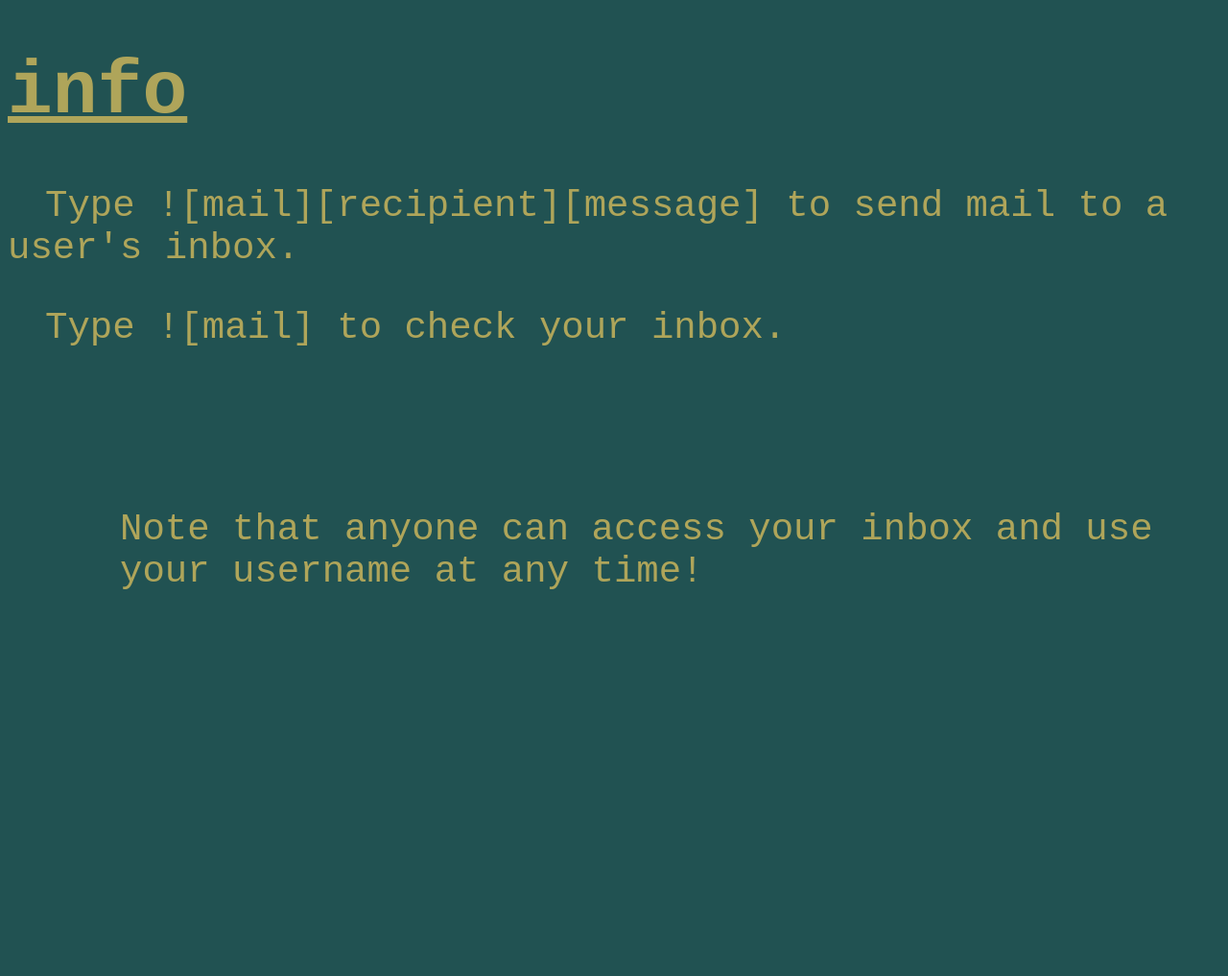
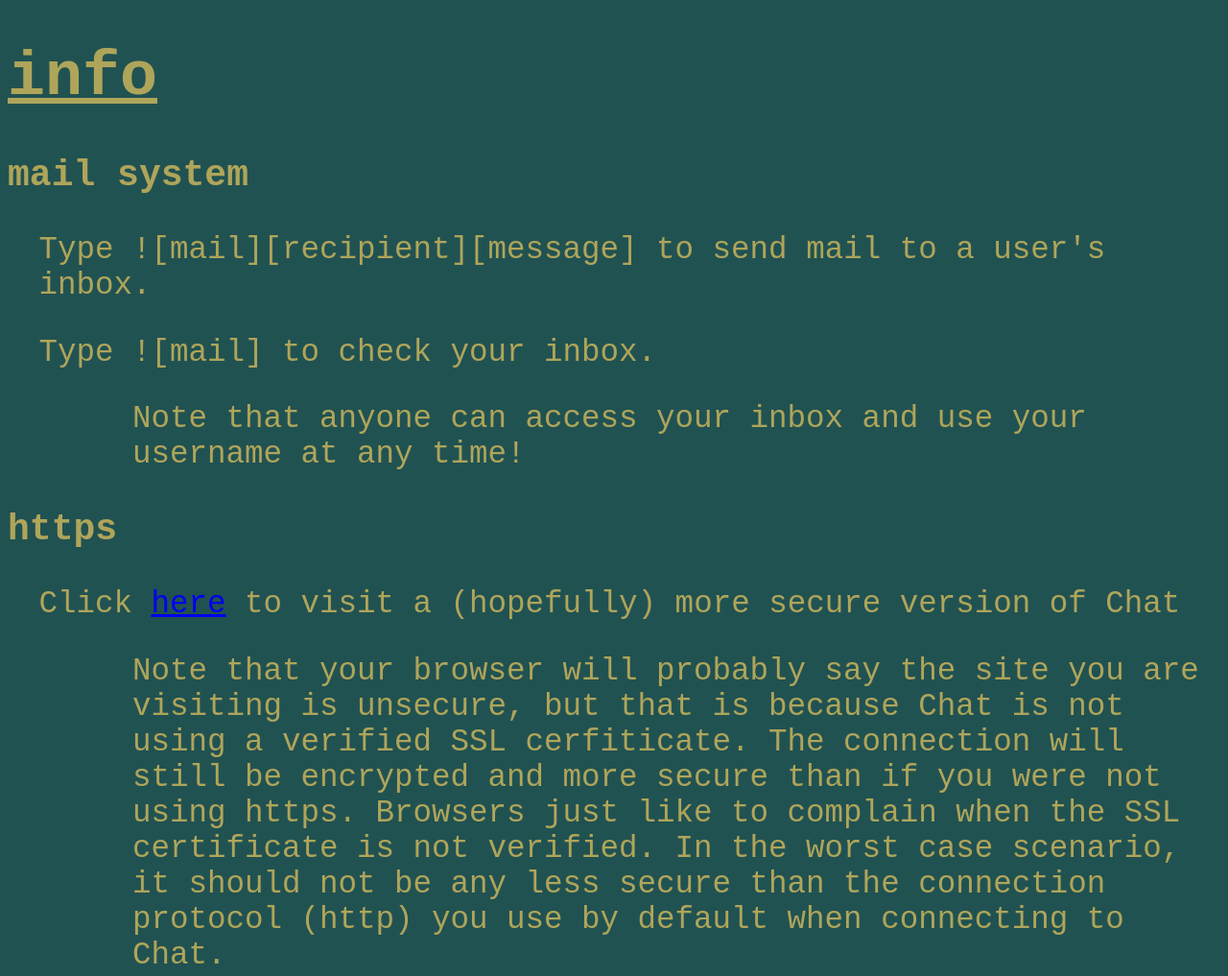
Before and after one commit to Stan-Stani/Chat, a website: page public/subpages/info.html in a window 1280 px wide. Shown: the whole page at 96% size. Before the commit the page ends 800 px from the top, so only its background shows below. Drawn offline with Linux system fonts and the light colour scheme.

Commit message:
Add basic https server for Chat app itself. (Static server is still only running on http) Modify info.html to explain and link to https version of app.

```diff
--- a/public/subpages/info.html
+++ b/public/subpages/info.html
@@ -2,13 +2,27 @@
 <html>
   <head>
     <title>Info</title>
+    <style>
+      .indent {
+        margin-left: 1em;
+      }
+
+      .indent2 {
+        margin-left: 4em;
+      }
+    </style>
   </head>
-  <body style="background-color: #215252; color: #afa55a; font-family: monospace; font-size: 3em;">
+  <body style="background-color: #215252; color: #afa55a; font-family: monospace; font-size: 2.5em;">
     <h1><u>info</u></h1>
-    <p style="text-indent: 1em;">Type ![mail][recipient][message] to send mail to a user's inbox.</p>
-    <p style="text-indent: 1em;">Type ![mail] to check your inbox.</p>
-    <br>
-    <br>
-    <p style="padding-right: 1em; padding-left: 3em">Note that anyone can access your inbox and use your username at any time!</p>
+    <h3>mail system</h3>
+    <p class="indent">Type ![mail][recipient][message] to send mail to a user's inbox.</p>
+    <p class="indent">Type ![mail] to check your inbox.</p>
+    <p class="indent2">Note that anyone can access your inbox and use your username at any time!</p>
+    <h3>https</h3>
+    <p class="indent">Click <a id="https-chat">here</a> to visit a (hopefully) more secure version of Chat</p>
+    <p class="indent2">Note that your browser will probably say the site you are visiting is unsecure, but that is because Chat is not using a verified SSL cerfiticate. The connection will still be encrypted and more secure than if you were not using https. Browsers just like to complain when the SSL certificate is not verified. In the worst case scenario, it should not be any less secure than the connection protocol (http) you use by default when connecting to Chat.</p>
+    <script>
+      document.getElementById('https-chat').setAttribute('href', 'https://' + window.location.host);
+    </script>
   </body>
 </html>
```
Also changed, not shown: index.js (+31 -5 lines), auth/readme.md (added), 1 other file.
